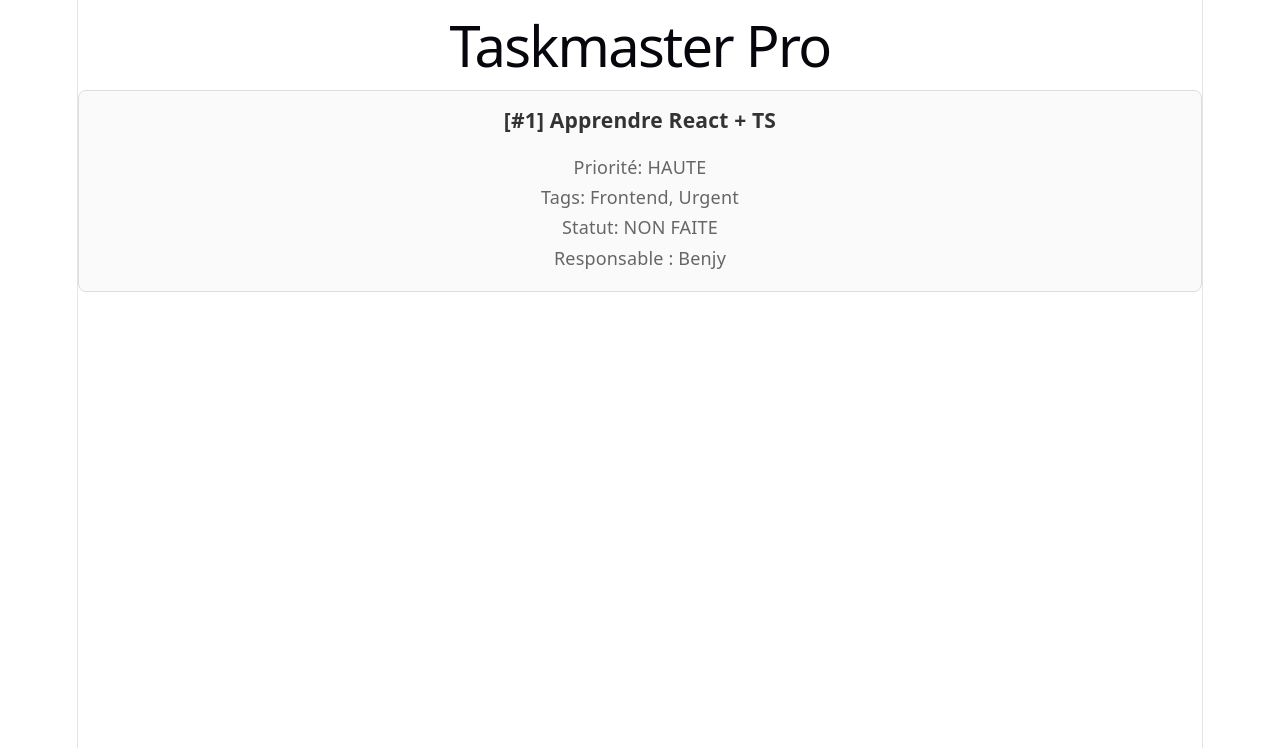
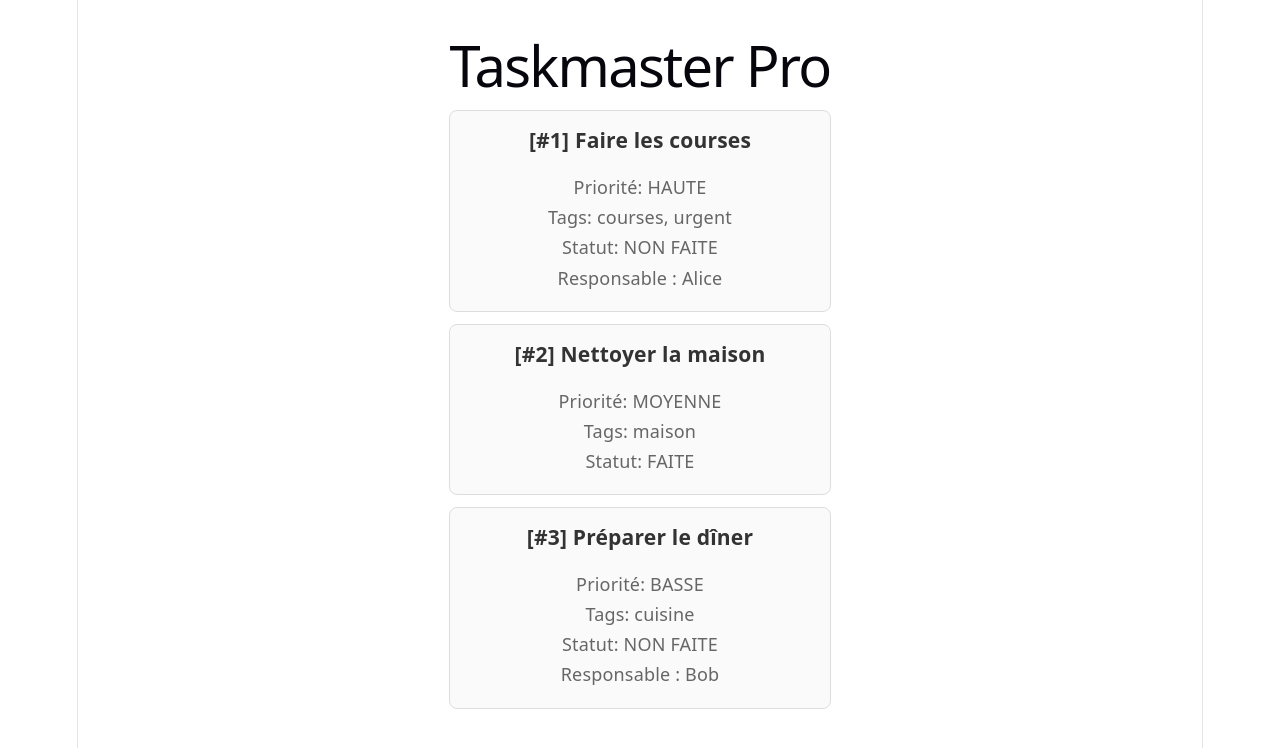
Before and after one commit to BenjyKlaut/developpement-web-avec-TS, a React (Vite) app in the folder semaine-02-react/taskmaster-frontend/: page / in a window 1280 px wide. Shown: the top 748 px of the page. Built offline with nearby package versions, Linux system fonts and the light colour scheme.

Commit message:
refactor: restructurer le composant App  pour gérer les taches avec useState et améliorer le rendu

```diff
--- a/semaine-02-react/taskmaster-frontend/src/App.tsx
+++ b/semaine-02-react/taskmaster-frontend/src/App.tsx
@@ -1,23 +1,47 @@
-import TaskCard from './components/taskCard';
-import { type Tache, Priorite } from './types';
-import './App.css'
+import TaskCard from "./components/taskCard";
+import { type Tache, Priorite } from "./types";
+import "./App.css";
+import { useState } from "react";
 
 function App() {
-  const maTache: Tache = {
-    id: 1,
-    titre: "Apprendre React + TS",
-    priorite: Priorite.HAUTE,
-    terminee: false,
-    tags: ["Frontend", "Urgent"],
-    responsable: "Benjy"
-  };
+  const [taches, setTaches] = useState<Tache[]>([
+    {
+      id: 1,
+      titre: "Faire les courses",
+      priorite: Priorite.HAUTE,
+      tags: ["courses", "urgent"],
+      terminee: false,
+      responsable: "Alice",
+    },
+    {
+      id: 2,
+      titre: "Nettoyer la maison",
+      priorite: Priorite.MOYENNE,
+      tags: ["maison"],
+      terminee: true,
+    },
+    {
+      id: 3,
+      titre: "Préparer le dîner",
+      priorite: Priorite.BASSE,
+      tags: ["cuisine"],
+      terminee: false,
+      responsable: "Bob",
+    },
+  ]);
+
+  function marquerFaite(id: number) {
+    setTaches(taches.map((t) => (t.id === id ? { ...t, terminee: true } : t)));
+  }
 
   return (
-    <div>
+    <div style={{ maxWidth: "600px", margin: "0 auto", padding: "20px" }}>
       <h1>Taskmaster Pro</h1>
-      <TaskCard tache={maTache}/>
+      {taches.map((tache) => (
+        <TaskCard key={tache.id} tache={tache} />
+      ))}
     </div>
-  )
+  );
 }
 
-export default App
+export default App;
```
